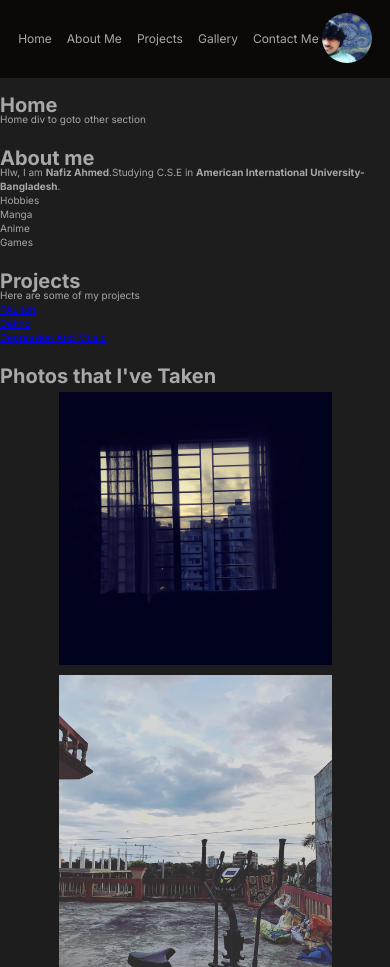
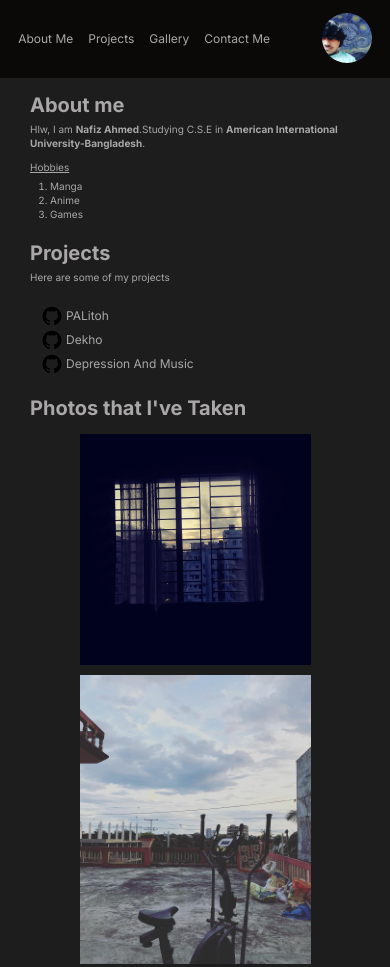
Before and after one commit to Nafishsy/Portfolio_Nafiz_Ahmed, a plain HTML site: page index.html in a window 390 px wide. Shown: the top 967 px of the page. Drawn offline with Linux system fonts and the light colour scheme.

Commit message:
responsive without media query

```diff
--- a/index.html
+++ b/index.html
@@ -23,7 +23,6 @@
         <nav class="Nav_Bar">
 
             <div class="links">
-                <a href="#Home">Home</a>
                 <a href="#AboutMe">About Me</a>
                 <a href="#Projects">Projects</a>
                 <a href="#Gallery">Gallery</a>
@@ -35,23 +34,21 @@
         </nav>
 
         <div class="Container">
-        <div class="Home" id="Home">
-            <h1>Home</h1>
-            <p>Home div to goto other section</p>
-        </div>
+
 
 
         <div class="About-Me" id="AboutMe">
             <h1>About me</h1>
             <p class="introduction">
                 Hlw, I am <strong>Nafiz Ahmed</strong>.Studying C.S.E in <strong>American International University-Bangladesh</strong>.</p>
-            <p>Hobbies</p>
-
-            <ul class="Hobbies">
-                <li>Manga</li>
-                <li>Anime</li>
-                <li>Games</li>
-            </ul>
+            <div class="Hobbies">
+                <p>Hobbies</p>
+                <ul >
+                    <li>Manga</li>
+                    <li>Anime</li>
+                    <li>Games</li>
+                </ul>
+            </div>
         </div>
 
         <div class="Projects" id="Projects">
@@ -80,9 +77,16 @@
         <div class="Contact_info" id="Contact">
             <h1>Contact Me</h1>
             <ul>
-                <li>Discord: <strong>Suzerain#1051</strong></li>
-                <li>Email: <strong>nafizahmeed.cseaiub@gmail.com</strong></li>
-                <li>Phone: <strong>01882403418</strong></li>
+                <a href="https://www.linkedin.com/in/nafishy/">Linkldn</a>
+                <a href="https://www.instagram.com/nafiz__ahmed/">Instagram</a>
+                <a href="https://www.facebook.com/nafizahmed0/">Facebook</a>
+                <a href="https://github.com/Nafishsy">Github</a>
+                <p>
+                    Discord: <strong>Suzerain#1051</strong>
+                </p>
+                <p>
+                    Email: <strong>nafizahmeed.cseaiub@gmail.com</strong>
+                </p>
             </ul>
         </div>
         </div>
--- a/style.css
+++ b/style.css
@@ -52,7 +52,7 @@ html{
 
 .Nav_Bar a:hover {
     text-decoration: none;
-    border: white;
+    border-style: solid;
     border-color: aliceblue;
     /* cursor: crosshair; */
   }
@@ -74,13 +74,72 @@ html{
     display: grid;
     grid-template-columns: repeat(1, 1fr);
     gap: 2.5rem;
+    margin: 0 3em;  /* to center container elements */
+}
+.Hobbies p
+{
+    text-decoration: underline;
+    margin-top: 1rem;
+}
+
+.Hobbies ul
+{
+    list-style-type: decimal;
+    margin-top: 0.5rem;
+    padding-left: 2rem;
 }
 
 h1
 {
-    /* margin-bottom: 1rem; */
+    margin-bottom: 1rem;
+}
 
+.Project_links ul
+{
+    margin-top: 2rem;
+    margin-left: 1.2rem;
+    list-style-type: none;
+    font-size: 120%;
+
+    /* list-style-image: url("images/GitHub-Mark.png"); */
+  }
+
+
+.Project_links li{
+    padding: 0.5rem 2.4rem;
+    background-image: url("images/github-svgrepo-com.svg");
+    background-size: 30px;
+    background-repeat:no-repeat;
+    background-position: left center;
+    background-size: 20px;
 }
+
+
+.Project_links a:link
+{
+    color: rgb(169, 167, 167);
+    font-size: large;
+    text-decoration: none;
+    font-size: 1.2rem;
+}
+.Project_links a:visited
+{
+    color: rgb(169, 167, 167);
+    text-decoration: none;
+    background-color: whitesmoke;
+  }
+
+
+.Project_links a:hover
+{
+    border-bottom: 1px solid;
+    background: grey;
+}
+
+.Project_links a:active {
+    text-decoration: underline;
+}
+
 .Gallery
 {
     display: flex;
```
Also changed, not shown: images/GitHub-Mark.png (added), images/github-svgrepo-com.svg (added), images/rsz_github-mark.png (added).
